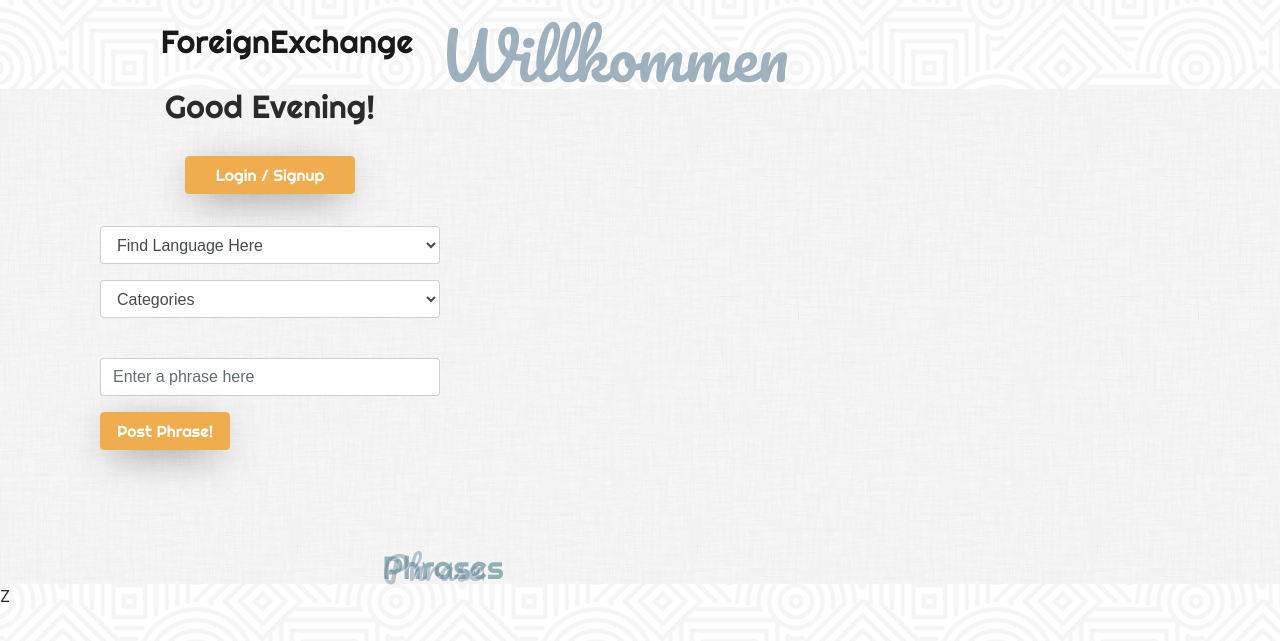
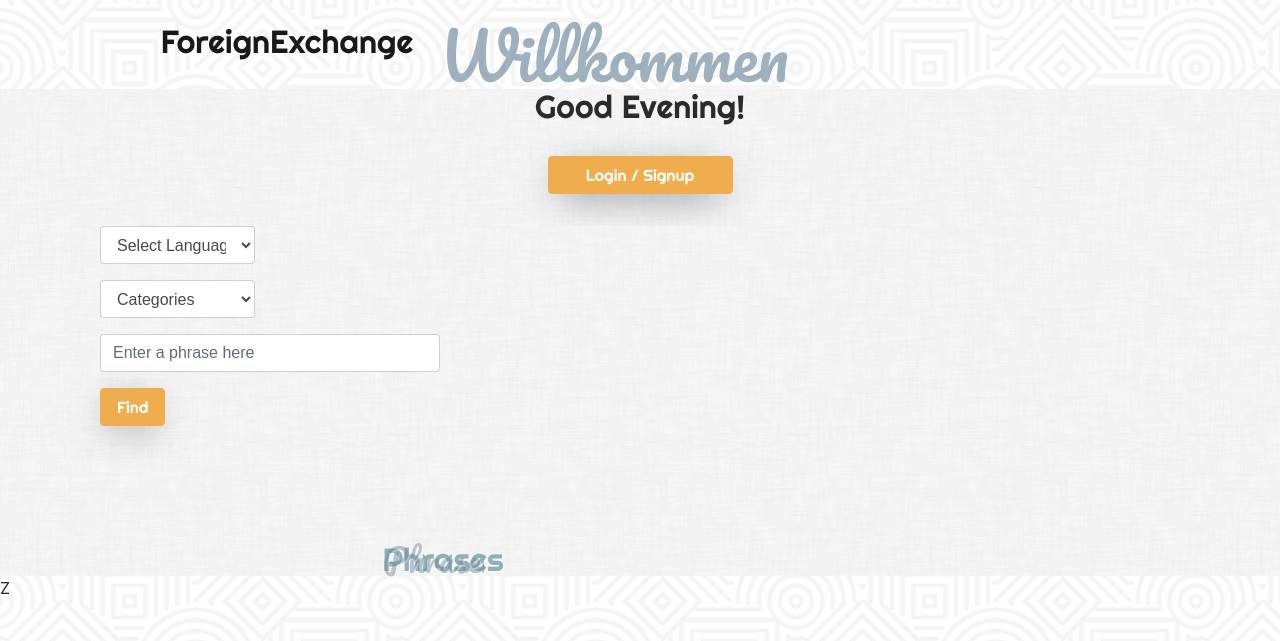
Before and after one commit to sweedishhfish04/project_2, a Node server app: page / in a window 1280 px wide; the page is wider, and only the part inside the window is pictured. Shown: the part 108-749 px from the top of that part. Run offline with Node 20, Linux system fonts and the light colour scheme; data that the repository does not hold is empty; some libraries are stand-ins or nearby versions; some web fonts are replaced.

Commit message:
Final touchups

```diff
--- a/public/js/index.js
+++ b/public/js/index.js
@@ -92,7 +92,8 @@ var handleNewTrans = event => {
     votes: 0
   }
   API.addTrans(transObj).then(() => {
-    $exampleList.empty();
+    // $exampleList.empty();
+    location.reload();
 
   })
 }
--- a/public/styles/styles.css
+++ b/public/styles/styles.css
@@ -25,6 +25,9 @@
   border-radius: 5%;
 }
 
+.sticky-top {
+  background-image: url("images/dust_scratches/dust_scratches.png");
+}
 
 body {
     background-image: url("images/hypnotize/hypnotize.png");
--- a/views/index.handlebars
+++ b/views/index.handlebars
@@ -22,25 +22,25 @@
 
 <div id="home">
   <div class="container">
-    <div class="form-group col-4 text-center" id="userName" data-loggedin="false">
+    <div class="form-group text-center" id="userName" data-loggedin="false">
       {{!-- This script tag holds the time sensitive greeting of "Good morning/evening/afternoon" --}}
       <script src="/js/greeting.js"></script>
       <!--If the user is logged in, this will fill with their name instead of guest-->
       <br>
-      <button type="button" class="form-group btn btn-warning col-6" id="loggedBtn">
+      <button type="button" class="form-group btn btn-warning col-md-2 col-6" id="loggedBtn">
         Login / Signup
         <!--If the user is logged in, replace this field with the text "Logout" and change functionality...-->
       </button>
     </div>
 
-    <div class="row">
+    <div class="row sticky-top">
       <div class="col-12">
 
         <div class="row">
-          <form class="clearfix mb-4 col-12 form-row align-items-center">
-            <div class="form-group col-4">
+          <form class="clearfix col-12 form-row align-items-center">
+            <div class="form-group col-md-2 col-6">
               <select class="form-control" id="foreignLangSub">
-                <option>Find Language Here</option>
+                <option>Select Language</option>
                 <option id="de">German</option>
                 <option id="es">Spanish</option>
                 <option id="ja">Japanese</option>
@@ -52,7 +52,7 @@
 
               </select>
             </div>
-            <div class="form-group col-4">
+            <div class="form-group col-md-2 col-6">
               <select class="form-control" id="catForm">
                 <option>Categories</option>
                 <option>Casual Phrases</option>
@@ -63,18 +63,21 @@
                 <!--Additional Category Options-->
               </select>
             </div>
+
+            <div class="form-group col-md-4 col-8">
+              <input type="text" id="engBaseField" class="form-control" aria-describedby="engBaseField" placeholder="Enter a phrase here">
+            </div>
+            <div class="form-group col-4">
+              <button type="button" id="submit" class="btn btn-warning">Find</button>
+            </div>
+
           </form>
+        </div>
+      </div>
     </div>
 
     <div class="row 4">
       <form class="clearfix mb-4 col-12 form-row align-items-center" action="POST">
-
-            <div class="form-group col-4">
-              <input type="text" id="engBaseField" class="form-control" aria-describedby="engBaseField" placeholder="Enter a phrase here">
-            </div>
-            <div class="form-group col-2">
-              <button type="button" id="submit" class="btn btn-warning">Post Phrase!</button>
-            </div>
 
         {{!-- Code for carousel of words 2 --}}
         <section class="rw-wrapper-2">
@@ -95,5 +98,3 @@
     {{> phrasecards}}
   </div>
 </div>
-  </div>
-</div>
--- a/views/partials/phrasecards.handlebars
+++ b/views/partials/phrasecards.handlebars
@@ -37,7 +37,8 @@
           <option>Portuguese</option>
         </select>
 
-        <button phrase-id="{{this.nativePhraseId}}" class="form-group btn btn-warning newTransBtn col-2">Add new translation</button>
+        <button phrase-id="{{this.nativePhraseId}}" class="form-group btn btn-warning newTransBtn col-lg-2 col-md-4 col-6">Translate</button>
+        <!--Add New Translation to be added later for larger viewports.-->
 
       </form>
     </div>
```
Lines whose indentation alone changed are shown as unchanged.
